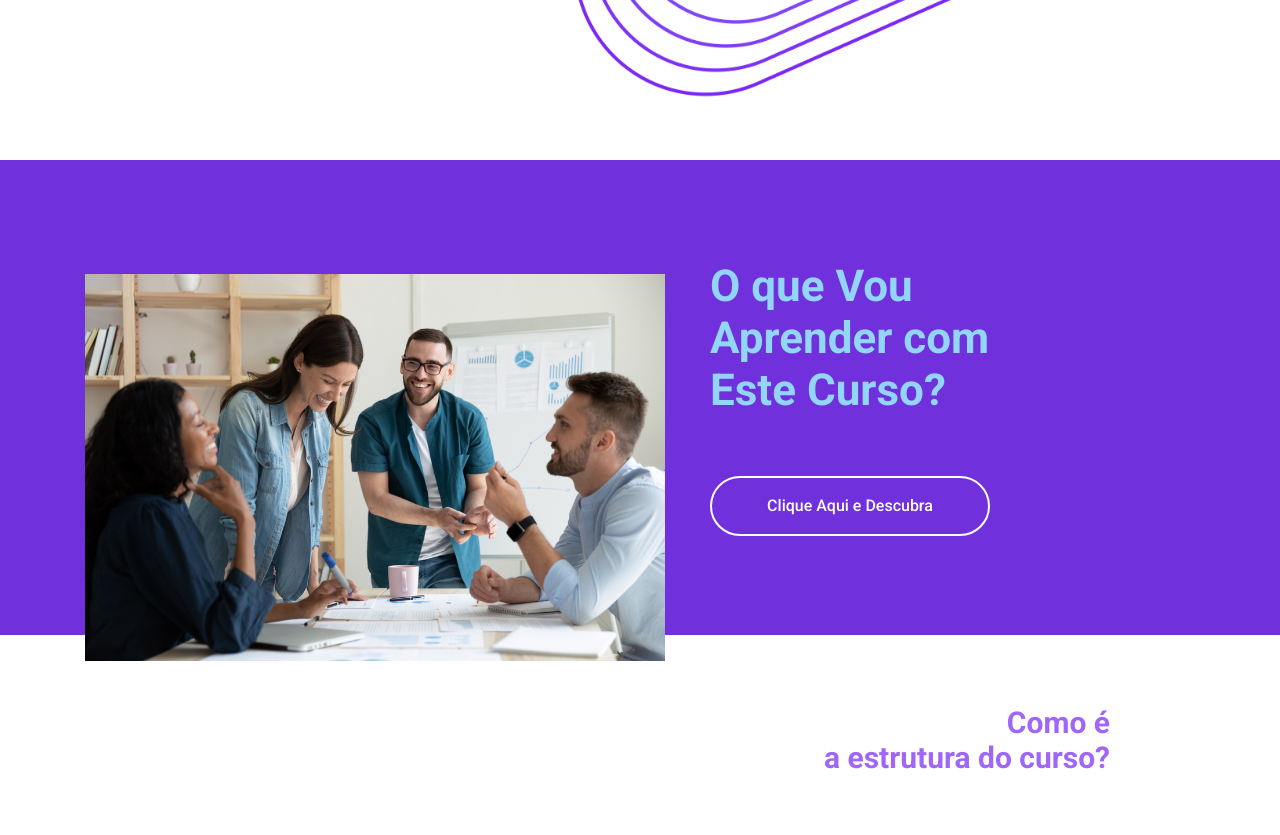
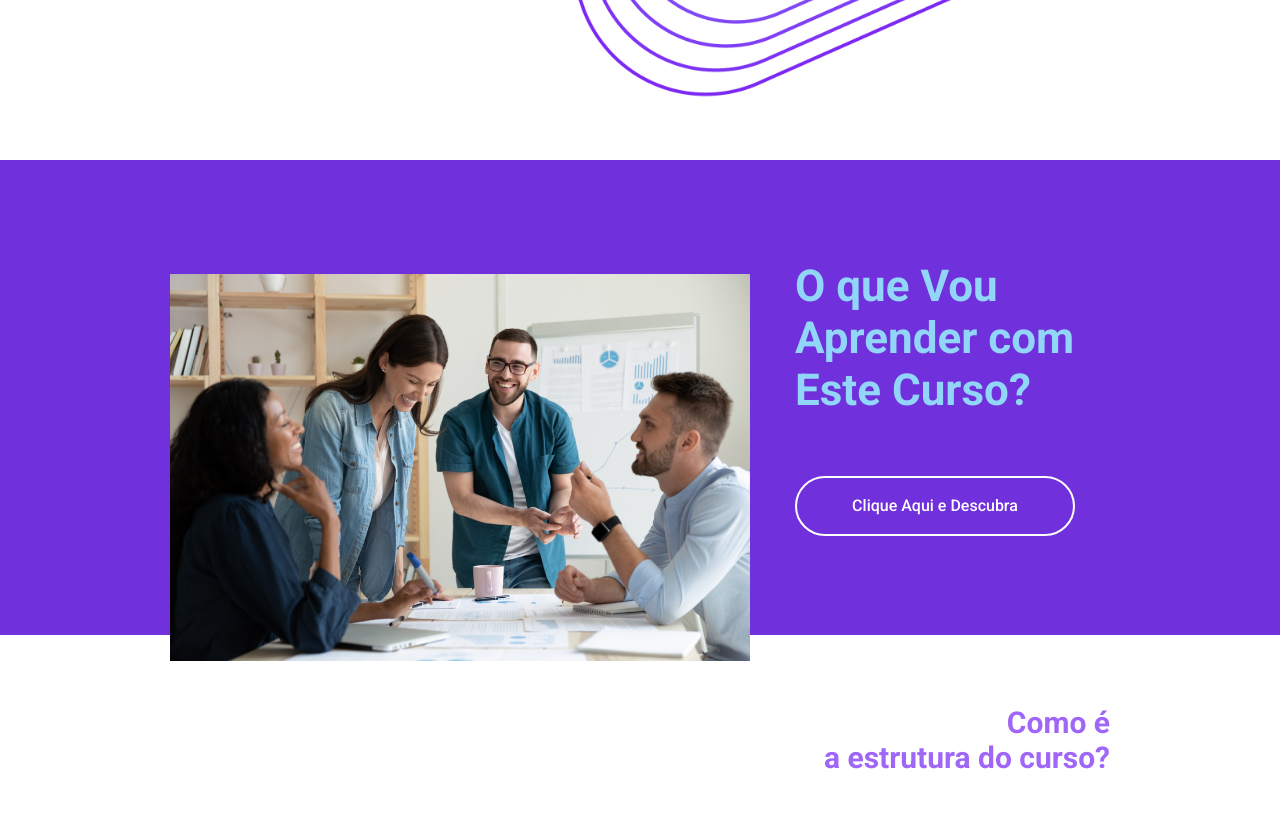
Before and after one commit to comunicacaosistemica/comunicacao_sistemica, a React (Create React App) app: page / in a window 1280 px wide. Shown: the part 640-1475 px from the top of the page. Built offline with nearby package versions, Linux system fonts and the light colour scheme.

Commit message:
sobre-2-posicao

```diff
--- a/src/App.css
+++ b/src/App.css
@@ -182,7 +182,7 @@ section.effectVideo iframe.iframeyt {
   justify-content: space-between;
   width: 100%;
   max-width: 1000px;
-  margin-right: 170px;
+  min-width: 800px;
 }
 .containerAprender img{
   margin-top: 140px;
```
